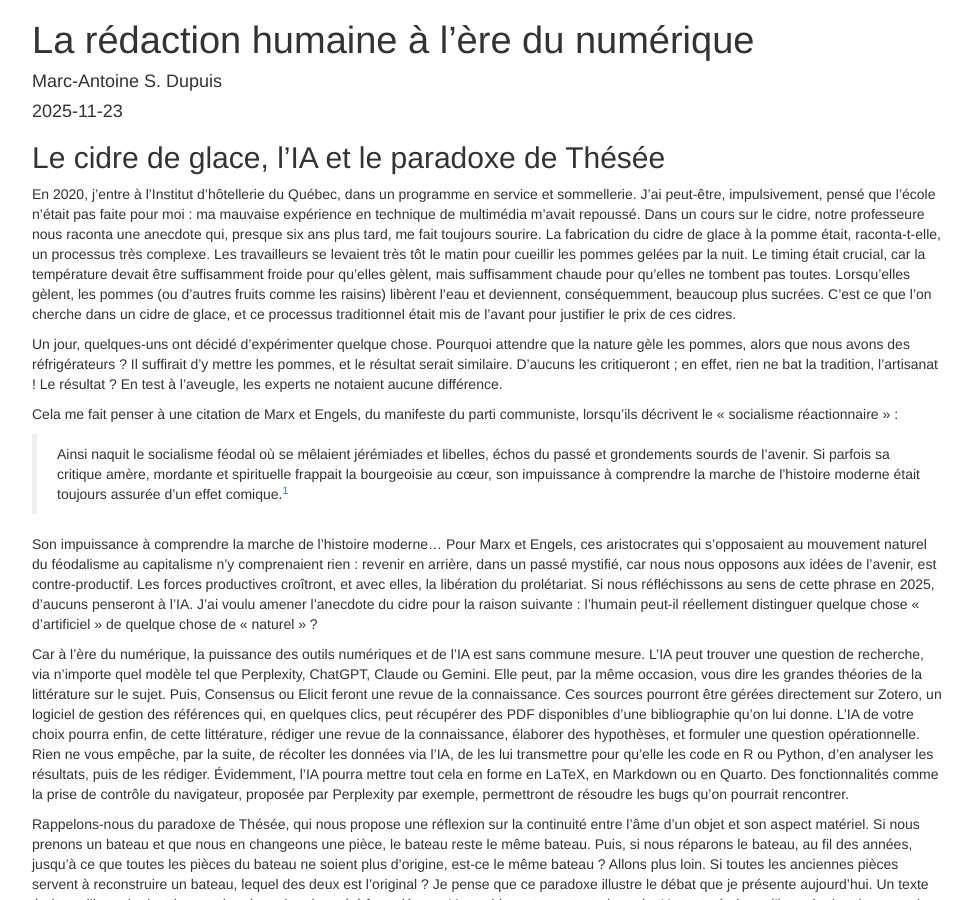
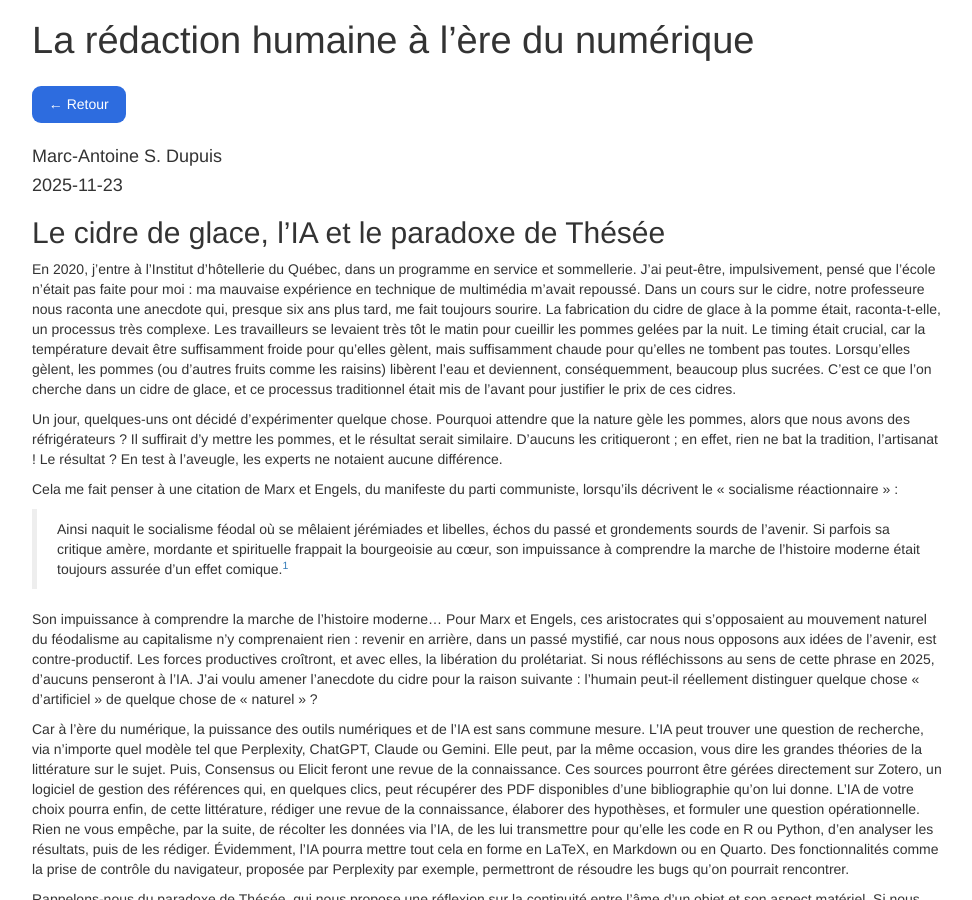
Before and after one commit to MADUP212/MADUP212.github.io, a Jekyll site: the page section/projets/thesee_texte.html, which Jekyll copies as it is, in a window 1280 px wide and 900 px high. Shown: the whole window, without its empty margins (153-1125 px from the left). Built offline with Jekyll 4.4.1, drawn with Linux system fonts in a browser that asks for light colours.

Commit message:
Update thesee_texte.html

```diff
--- a/section/projets/thesee_texte.html
+++ b/section/projets/thesee_texte.html
@@ -351,6 +351,12 @@ display: none;
 
 <h1 class="title toc-ignore">La rédaction humaine à l’ère du
 numérique</h1>
+
+  <button onclick="window.history.back()" style="margin:1em 0; padding:0.6em 1.2em; border-radius:9px; background:#2d6cdf; color:white; border:none; font-size:1em; cursor:pointer;">
+  ← Retour
+</button>
+
+
 <h4 class="author">Marc-Antoine S. Dupuis</h4>
 <h4 class="date">2025-11-23</h4>
 
```
